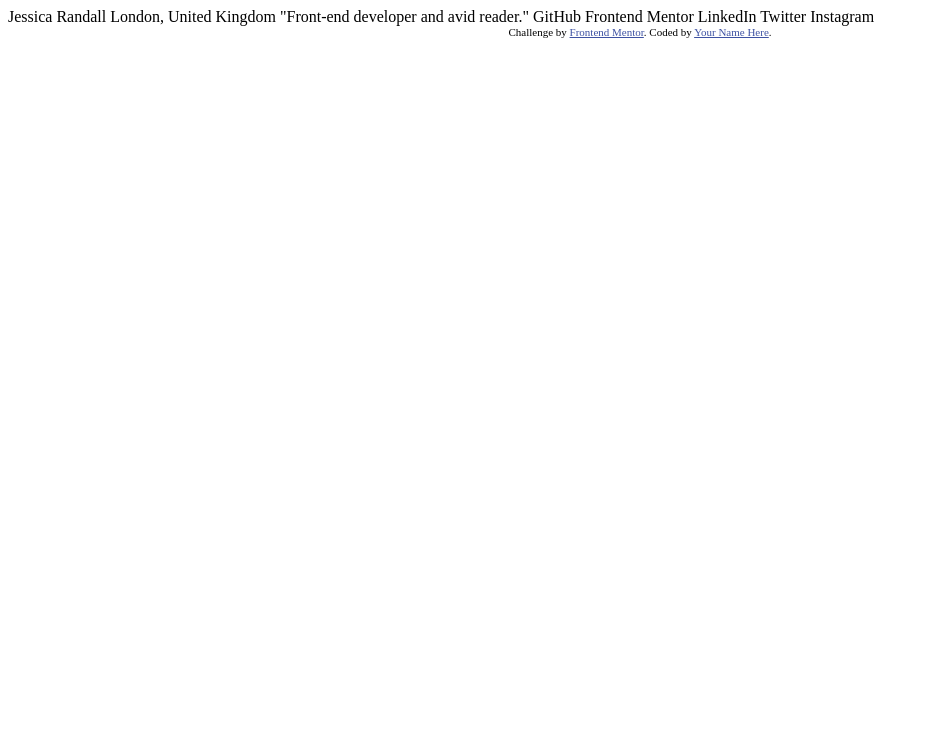
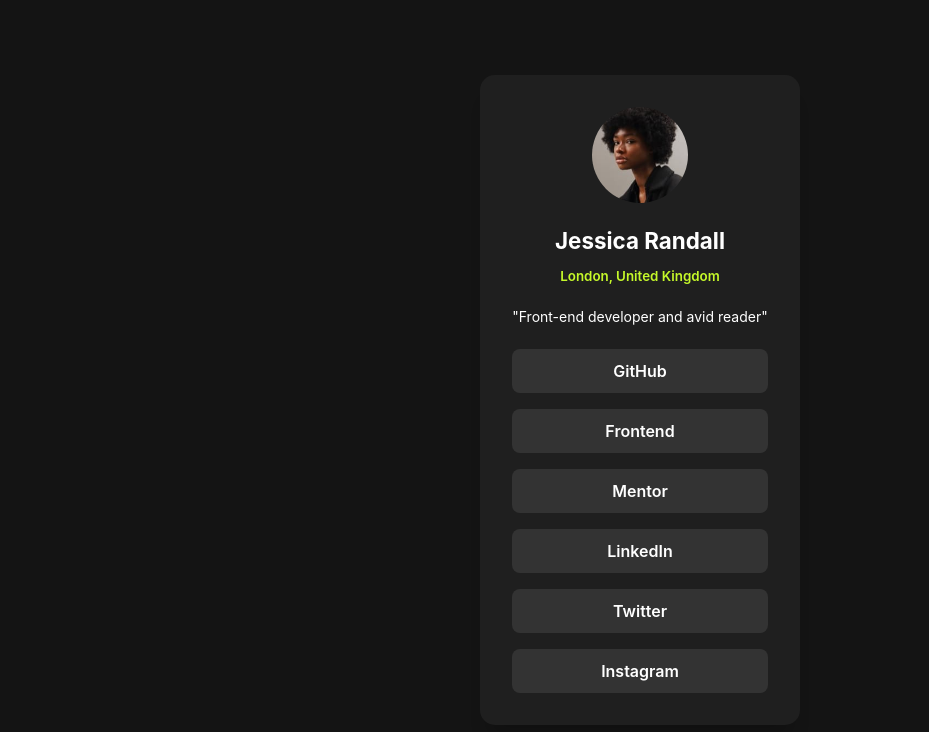
Before and after one commit to MRamdaniA/social-link-profile, a plain HTML site: page index.html in a window 1280 px wide. Shown: the whole page, without its empty margins (0-929 px from the left). Drawn offline with Linux system fonts and the light colour scheme; a web font is replaced by a local one.

Commit message:
second commit

```diff
--- a/index.html
+++ b/index.html
@@ -1,34 +1,42 @@
 <!DOCTYPE html>
 <html lang="en">
   <head>
-  <meta charset="UTF-8">
-  <meta name="viewport" content="width=device-width, initial-scale=1.0"> <!-- displays site properly based on user's device -->
+    <meta charset="UTF-8" />
+    <meta name="viewport" content="width=device-width, initial-scale=1.0" />
+    <!-- displays site properly based on user's device -->
 
-  <link rel="icon" type="image/png" sizes="32x32" href="./assets/images/favicon-32x32.png">
+    <link
+      rel="icon"
+      type="image/png"
+      sizes="32x32"
+      href="./assets/images/favicon-32x32.png"
+    />
 
     <title>Frontend Mentor | Social links profile</title>
 
     <!-- Feel free to remove these styles or customise in your own stylesheet 👍 -->
-  <style>
-    .attribution { font-size: 11px; text-align: center; }
-    .attribution a { color: hsl(228, 45%, 44%); }
-  </style>
+    <link rel="stylesheet" href="style.css" />
   </head>
   <body>
-
-  Jessica Randall
-  London, United Kingdom
-  "Front-end developer and avid reader."
-
-  GitHub
-  Frontend Mentor
-  LinkedIn
-  Twitter
-  Instagram
-
-  <div class="attribution">
-    Challenge by <a href="https://www.frontendmentor.io?ref=challenge" target="_blank">Frontend Mentor</a>.
-    Coded by <a href="#">Your Name Here</a>.
+    <main class="card">
+      <img
+        src="./assets/images/avatar-jessica.jpeg"
+        alt="profile avatar"
+        class="profile-img"
+      />
+      <div class="profile-info">
+        <h1 class="name">Jessica Randall</h1>
+        <p class="address">London, United Kingdom</p>
+        <p class="passion">"Front-end developer and avid reader"</p>
+        <nav class="social-link">
+          <a href="#" class="social-btn">GitHub</a>
+          <a href="#" class="social-btn">Frontend</a>
+          <a href="#" class="social-btn">Mentor</a>
+          <a href="#" class="social-btn">LinkedIn</a>
+          <a href="#" class="social-btn">Twitter</a>
+          <a href="#" class="social-btn">Instagram</a>
+        </nav>
       </div>
+    </main>
   </body>
 </html>
--- /dev/null
+++ b/style.css
@@ -0,0 +1,84 @@
+@font-face {
+  font-family: "Inter";
+  src: url(./assets/fonts/Inter-VariableFont_slnt\wght.ttf);
+}
+:root {
+  --Green: hsl(75, 94%, 57%);
+  --White: hsl(0, 0%, 100%);
+  --Grey700: hsl(0, 0%, 20%);
+  --Grey800: hsl(0, 0%, 12%);
+  --Grey900: hsl(0, 0%, 8%);
+}
+
+* {
+  margin: 0;
+  padding: 0;
+  box-sizing: border-box;
+}
+body {
+  max-width: 100vw;
+  min-height: 100vh;
+  background-color: var(--Grey900);
+  display: flex;
+  justify-content: center;
+  align-items: center;
+  font-family: "Inter", sans-serif;
+  color: var(--White);
+}
+.card {
+  max-width: 20rem;
+  width: 100%;
+  display: flex;
+  flex-direction: column;
+  align-items: center;
+  background-color: var(--Grey800);
+  border-radius: 15px;
+
+  padding: 2rem;
+  box-shadow: 0 20px 20px -10px rgba(0, 0, 0, 0.2);
+  text-align: center;
+}
+.card > .profile-img {
+  display: block;
+  margin-bottom: 1.5rem;
+  width: 96px;
+  height: 96px;
+  border-radius: 50%;
+  margin-bottom: 1.5rem;
+}
+.profile-info > .name {
+  font-size: 1.4rem;
+  font-weight: 700;
+  margin-bottom: 0.875rem;
+}
+.profile-info > .address {
+  font-size: 0.835rem;
+  font-weight: 600;
+  color: var(--Green);
+  margin-bottom: 1.5rem;
+}
+.passion {
+  font-size: 0.875rem;
+  font-weight: 400;
+  margin-bottom: 1.5rem;
+}
+.social-link {
+  display: flex;
+  flex-direction: column;
+  width: 100%;
+  gap: 1rem;
+}
+.social-link > .social-btn {
+  display: block;
+  text-decoration: none;
+  background-color: var(--Grey700);
+  color: var(--White);
+  font-weight: 600;
+  padding: 0.75rem 1rem;
+  border-radius: 8px;
+  transition: background-color 0.4s ease, color 0.4s ease;
+}
+.social-btn:hover {
+  background-color: var(--Green);
+  color: var(--Grey900);
+}
```
Also changed, not shown: 1 other file. Lines whose indentation alone changed are shown as unchanged.
